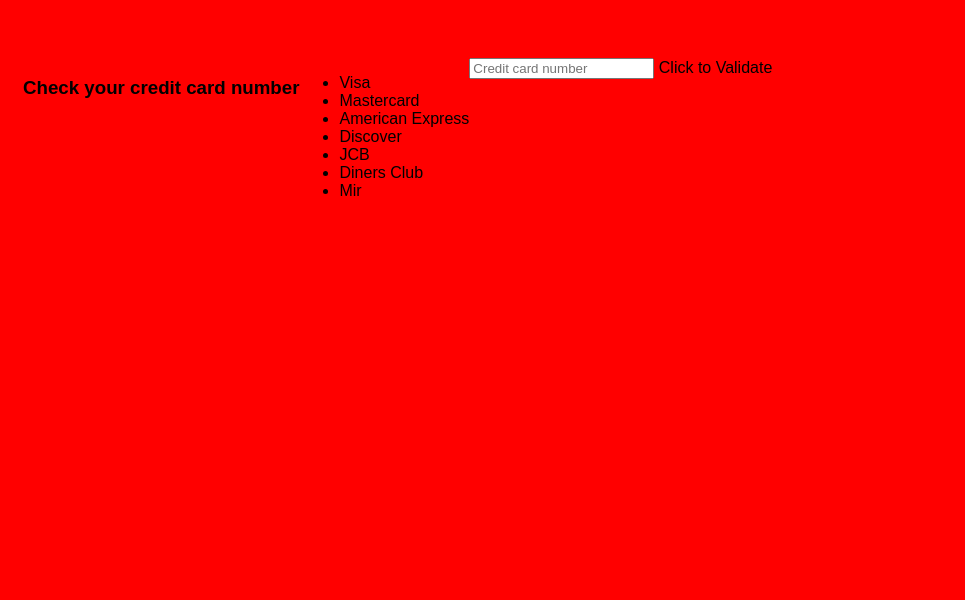
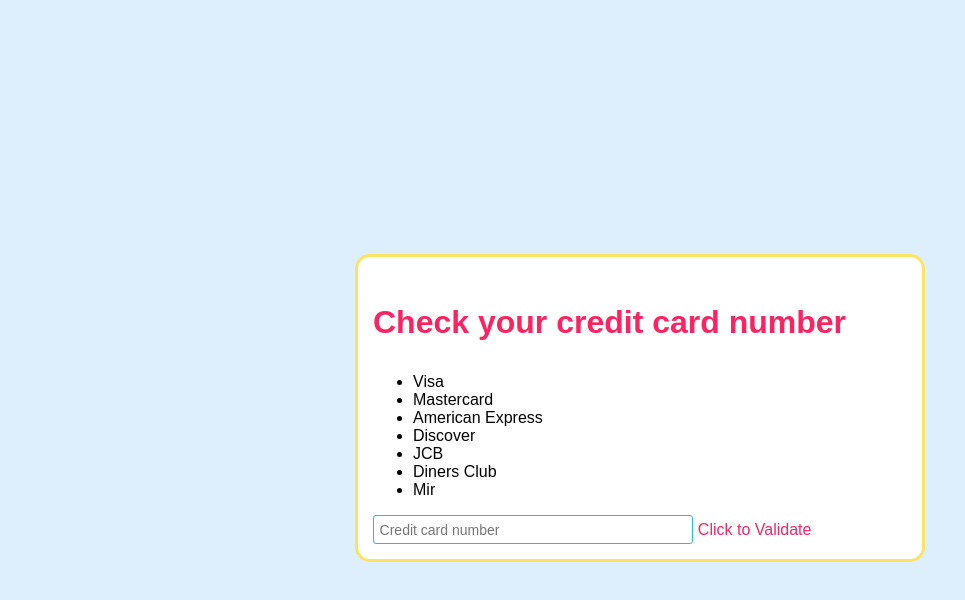
Before and after one commit to SvetlanaGreenFox/Credit_Card_Validator, a website built with webpack: page src/index.html in a window 1280 px wide. Shown: the whole page, without its empty margins (0-965 px from the left). Built offline with nearby package versions, Linux system fonts and the light colour scheme.

Commit message:
Added html,css

```diff
--- a/src/css/style.css
+++ b/src/css/style.css
@@ -1,6 +1,6 @@
 body {
-  background: red;
-  font-family: "Source Sans Pro", sans-serif;
+  background: #ddeefc;
+  font-family: 'Source Sans Pro', sans-serif;
   font-size: 16px;
 }
 * {
@@ -10,9 +10,51 @@
 .wrapper {
   min-height: 100vh;
   display: flex;
-  padding: 50px 15px;
+  /* padding: 50px 15px; */
   @media screen and (max-width: 700px), (max-height: 500px) {
     flex-wrap: wrap;
     flex-direction: column;
   }
 }
+
+.card-form {
+  max-width: 570px;
+  margin: auto;
+  width: 100%;
+
+  background-color: white;
+
+  border: solid #fce362;
+  border-radius: 15px;
+
+  padding: 15px;
+}
+
+h3 {
+  font-size: xx-large;
+  color: #fc2362;
+}
+
+.form-inline {
+  display: flex;
+}
+
+.form-group {
+  width: 100%;
+}
+
+.form-control {
+  font-size: 14px;
+  padding: 0.4em;
+  width: 60%;
+
+  border: solid 0.5px #23b8fc;
+  border-radius: 3px;
+}
+
+a:active,
+a:hover,
+a {
+  text-decoration: none;
+  color: #fc2362;
+}
--- a/src/index.html
+++ b/src/index.html
@@ -9,6 +9,7 @@
 </head>
 <body>
 	<div id="check_form" class="wrapper">
+		<div class="card-form">
 			<h3>Check your credit card number</h3>
 			<ul class="cards list-unstyled">
 				<li>
@@ -18,7 +19,9 @@
 					<span class="card master" title="Mastercard">Mastercard</span>
 				</li>
 				<li>
-				<span class="card amex" title="American Express">American Express</span>
+					<span class="card amex" title="American Express"
+						>American Express</span
+					>
 				</li>
 				<li>
 					<span class="card discover" title="Discover">Discover</span>
@@ -27,7 +30,9 @@
 					<span class="card jcb" title="JCB">JCB</span>
 				</li>
 				<li>
-				<span class="card diners_club" title="Diners Club">Diners Club</span>
+					<span class="card diners_club" title="Diners Club"
+						>Diners Club</span
+					>
 				</li>
 				<li>
 					<span class="card mir" title="Mir">Mir</span>
@@ -35,10 +40,16 @@
 			</ul>
 			<form id="form" class="form-inline">
 				<div class="form-group">
-				<input class="form-control" name="card_number" type="text" placeholder="Credit card number">
-				<a class="button">Click to Validate</a>
+					<input
+						class="form-control"
+						name="card_number"
+						type="text"
+						placeholder="Credit card number"
+					/>
+					<a href="" class="button">Click to Validate</a>
 				</div>
 			</form>
 		</div>
+	</div>
 </body>
 </html>
```
Also changed, not shown: README.md. Lines whose indentation alone changed are shown as unchanged.
